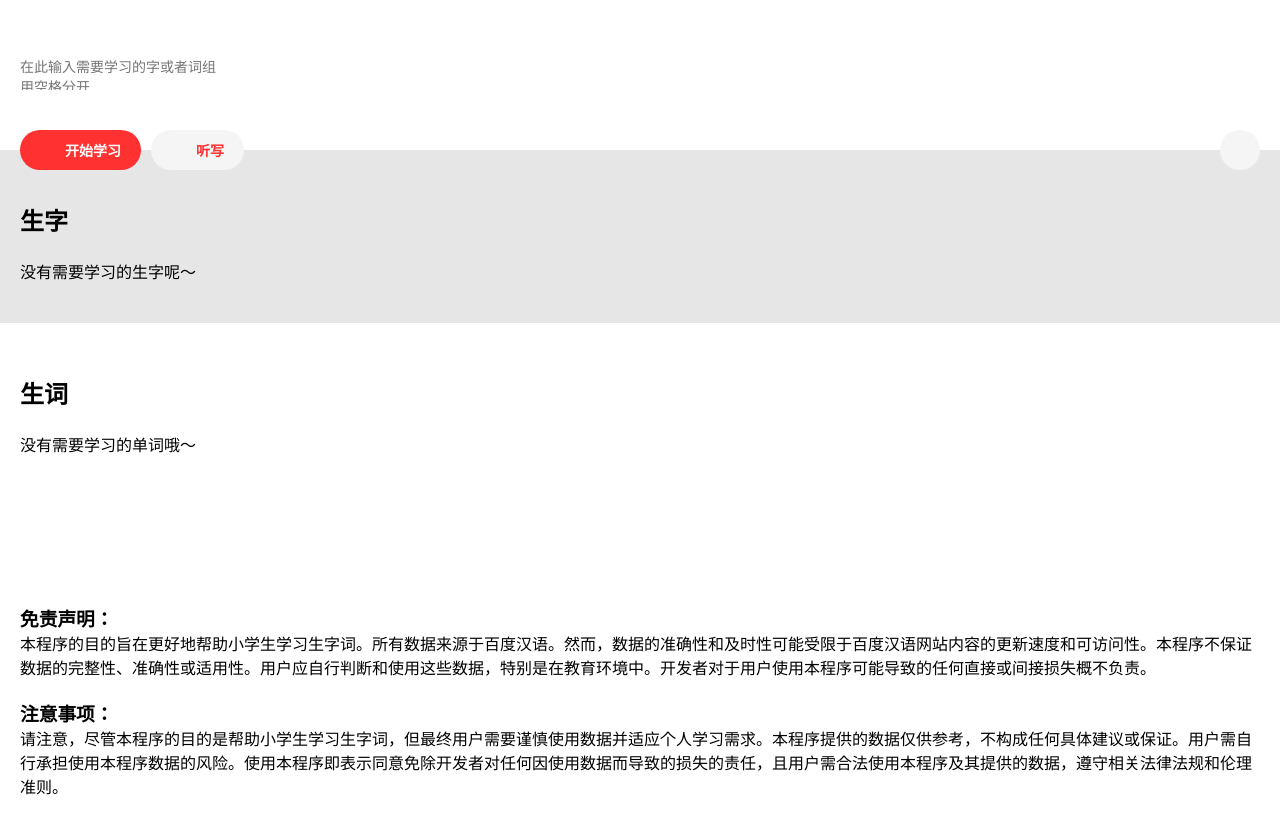
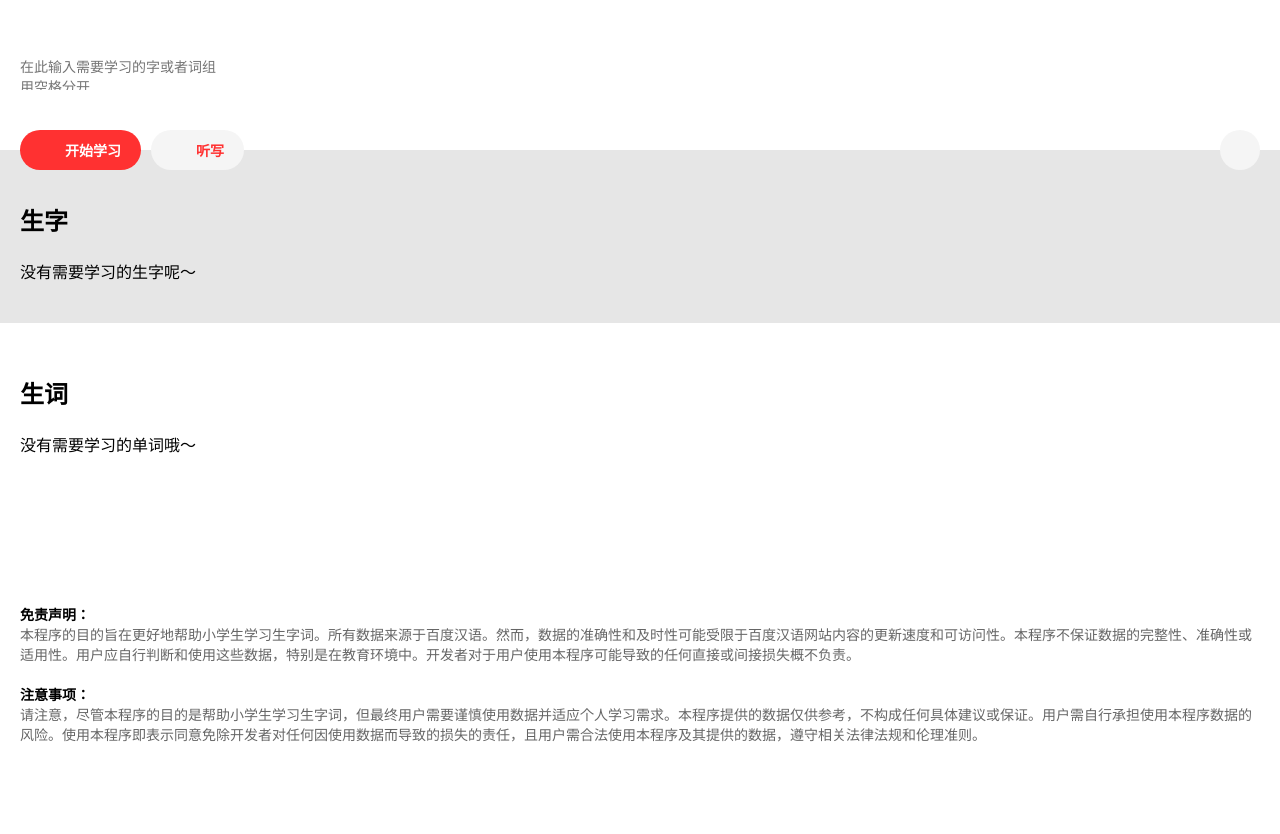
Before and after one commit to kailous/Mingts, a Next.js app: page / in a window 1280 px wide. Shown: the part 104-938 px from the top of the page. Built offline with nearby package versions, Linux system fonts and the light colour scheme.

Commit message:
版本 2.4 修改了页尾的样式，和api。 1. 页尾宽度和其他模块保持一致； 2. api中增加 备用的释义获取，避免获取不到释义的情况；

```diff
--- a/pages/api/search.ts
+++ b/pages/api/search.ts
@@ -48,16 +48,16 @@ async function getHanzBishun(searchWords: string[]) {
             // ------------------------------------------------------------
             // [旧代码] // 提取释义
             // ------------------------------------------------------------
-            // const baikeWrapperDiv = $('#baike-wrapper');
-            // const tabContentDiv = baikeWrapperDiv.find('.tab-content');
-            // const meanings = tabContentDiv
-            //     .find('p')
-            //     .toArray()
-            //     .map((pElement) => {
-            //         $(pElement).find('a').remove();
-            //         return $(pElement).text().trim();
-            //     })
-            //     .join(' ');
+            const baikeWrapperDiv2 = $('#baike-wrapper');
+            const tabContentDiv2 = baikeWrapperDiv2.find('.tab-content');
+            const meanings2 = tabContentDiv2
+                .find('p')
+                .toArray()
+                .map((pElement) => {
+                    $(pElement).find('a').remove();
+                    return $(pElement).text().trim();
+                })
+                .join(' ');
             // ------------------------------------------------------------
 
             // 提取释义
@@ -95,7 +95,7 @@ async function getHanzBishun(searchWords: string[]) {
                             pinyinLink: item && item.pinyinLink ? item.pinyinLink.trim() : 'none',
                         }))
                         : [{pinyinText: 'none', pinyinLink: 'none'}],
-                defn: meanings || '发现了未知事物，还没有被收录呢。', // Return empty string if meanings is empty
+                defn: meanings || meanings2 || '发现了未知事物，还没有被收录呢。', // Return empty string if meanings is empty
                 gow: linkTerms || ['找不到合适的词组'], // Return an empty array if linkTerms is empty
             };
             // 将 entry 添加到 results 中
--- a/pages/css/footer.module.css
+++ b/pages/css/footer.module.css
@@ -1,10 +1,11 @@
 footer.footer {
     display: flex;
-    /*width: 667px;*/
+    max-width: var(--max-width);
     padding: 30px 20px;
     flex-direction: column;
     align-items: flex-start;
     gap: 30px;
+    margin: 0 auto;
     background: var(--background-color);
 }
 div.info {
@@ -24,6 +25,15 @@ div.statement {
     gap: 20px 40px;
     align-self: stretch;
     flex-wrap: wrap;
+}
+div.text h3, div.text p {
+    color: var(--text-color);
+    line-height:normal;
+    font-style: normal;
+    font-size: 14px;
+}
+div.text p {
+    opacity: 0.6;
 }
 div.stacklogo {
     display: flex;
```
